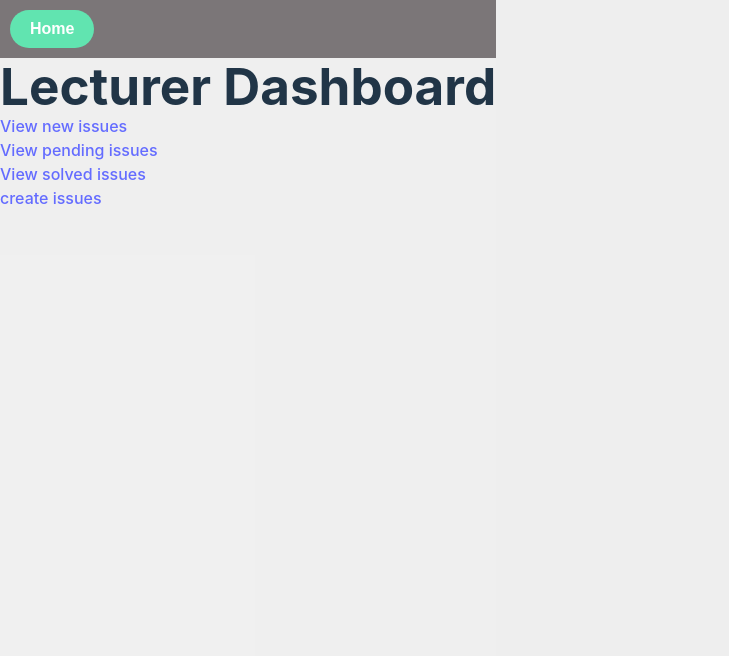
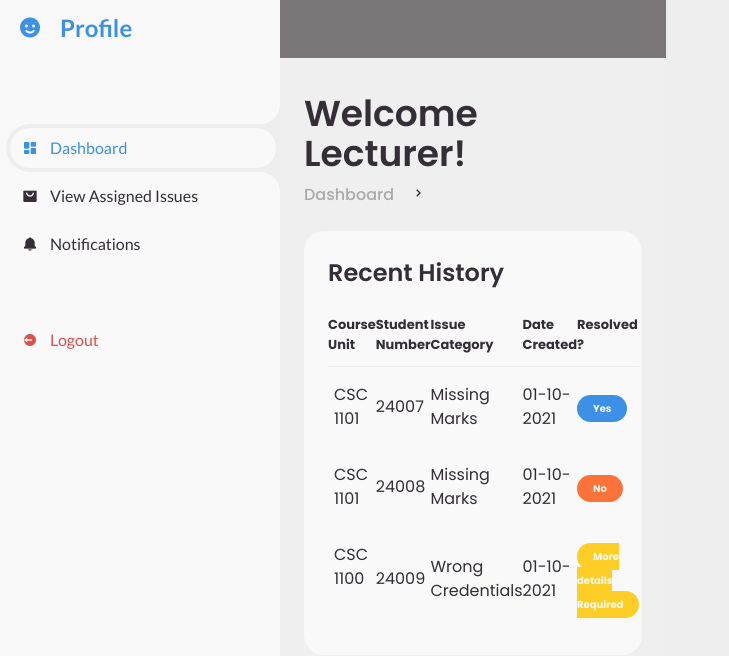
Before and after one commit to MORISON-K/AITS, a React (Vite) app in the folder client/aits_frontend/: page /lecturer-dashboard in a window 1280 px wide. Shown: the top 656 px of the page, without its empty margins (0-729 px from the left). Built offline with nearby package versions, Linux system fonts and the light colour scheme; the HTML template or start-up script is replaced by a standard one.

Commit message:
Updating the lecturers dashboard

```diff
--- a/client/aits_frontend/src/LecturerDashboard.jsx
+++ b/client/aits_frontend/src/LecturerDashboard.jsx
@@ -1,17 +1,127 @@
+
 import React from 'react';
+import './App.css';
+import "boxicons/css/boxicons.min.css";
+import { Link } from 'react-router-dom';
 
-const LecturerDashboard = () => {
+// Sidebar Component
+const Sidebar = () => {
   return (
-    <div>
-      <h1>Lecturer Dashboard</h1>
-      <ul>
-        <li><a href="#">View new issues</a></li>
-        <li><a href="#">View pending issues</a></li>
-        <li><a href="#">View solved issues</a></li>
-        <li><a href="#">create issues</a></li>
+    <section id="sidebar">
+      <Link to="/profile" className="brand">
+        <i className="bx bxs-smile"></i>
+        <span className="text">Profile</span>
+      </Link>
+      <ul className="side-menu top">
+        <li className="active">
+          <Link to="/dashboard">
+            <i className="bx bxs-dashboard"></i>
+            <span className="text">Dashboard</span>
+          </Link>
+        </li>
+        <li>
+          <Link to="/IssueSubmission-Page">
+            <i className="bx bxs-shopping-bag-alt"></i>
+            <span className="text">View Assigned Issues</span>
+          </Link>
+        </li>
+        <li>
+          <Link to="/notifications">
+            <i className="bx bxs-bell"></i>
+            <span className="text">Notifications</span>
+          </Link>
+        </li>
       </ul>
+      <ul className="side-menu">
+        <li>
+          <Link to="/logout" className="logout">
+            <i className="bx bxs-log-out-circle"></i>
+            <span className="text">Logout</span>
+          </Link>
+        </li>
+      </ul>
+    </section>
+  );
+};
+
+// Recent History Table Component
+const RecentHistoryTable = () => {
+  // Data to be fetched from the  API.
+  const data = [
+    { course: "CSC 1101", studentNumber: "24007", category: "Missing Marks", date: "01-10-2021", status: "completed", statusText: "Yes" },
+    { course: "CSC 1101", studentNumber: "24008", category: "Missing Marks", date: "01-10-2021", status: "pending", statusText: "No" },
+    { course: "CSC 1100", studentNumber: "24009", category: "Wrong Credentials", date: "01-10-2021", status: "process", statusText: "More details Required" },
+  ];
+
+  return (
+    <div className="order">
+      <div className="head">
+        <h3>Recent History</h3>
+      </div>
+      <table>
+        <thead>
+          <tr>
+            <th>Course Unit</th>
+            <th>Student Number</th>
+            <th>Issue Category</th>
+            <th>Date Created</th>
+            <th>Resolved ?</th>
+          </tr>
+        </thead>
+        <tbody>
+          {data.map((row, index) => (
+            <tr key={index}>
+              <td>
+                <p>{row.course}</p>
+              </td>
+              <td>{row.studentNumber}</td>
+              <td>{row.category}</td>
+              <td>{row.date}</td>
+              <td>
+                <span className={`status ${row.status}`}>{row.statusText}</span>
+              </td>
+            </tr>
+          ))}
+        </tbody>
+      </table>
     </div>
   );
 };
 
-export default LecturerDashboard;
+// Content Component
+const Content = () => {
+  return (
+    <section id="content">
+      <main>
+        <div className="head-title">
+          <div className="left">
+            <h1>Welcome Lecturer!</h1>
+            <ul className="breadcrumb">
+              <li>
+                <Link to="/dashboard">Dashboard</Link>
+              </li>
+              <li>
+                <i className="bx bx-chevron-right"></i>
+              </li>
+            </ul>
+          </div>
+        </div>
+        <div className="table-data">
+          <RecentHistoryTable />
+        </div>
+      </main>
+    </section>
+  );
+};
+
+// Main StudentDashboard Component
+const StudentDashboard = () => {
+  return (
+    <div className="admin-hub">
+      <Sidebar />
+      <Content />
+    </div>
+  );
+};
+
+export default StudentDashboard;
```
